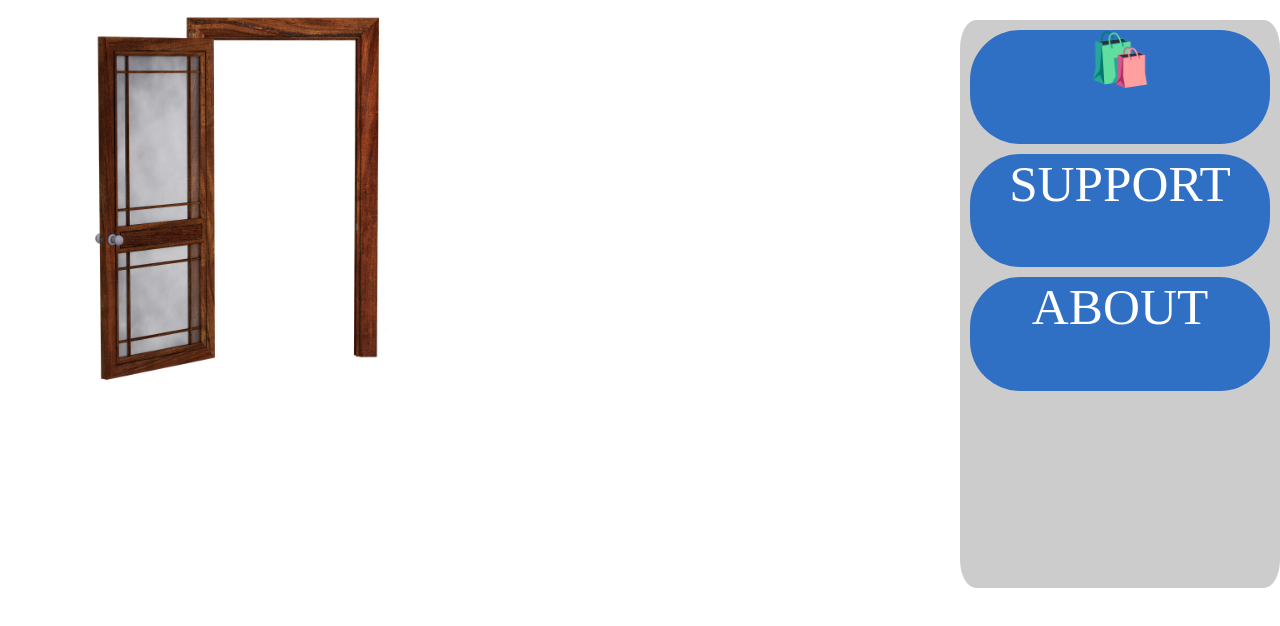
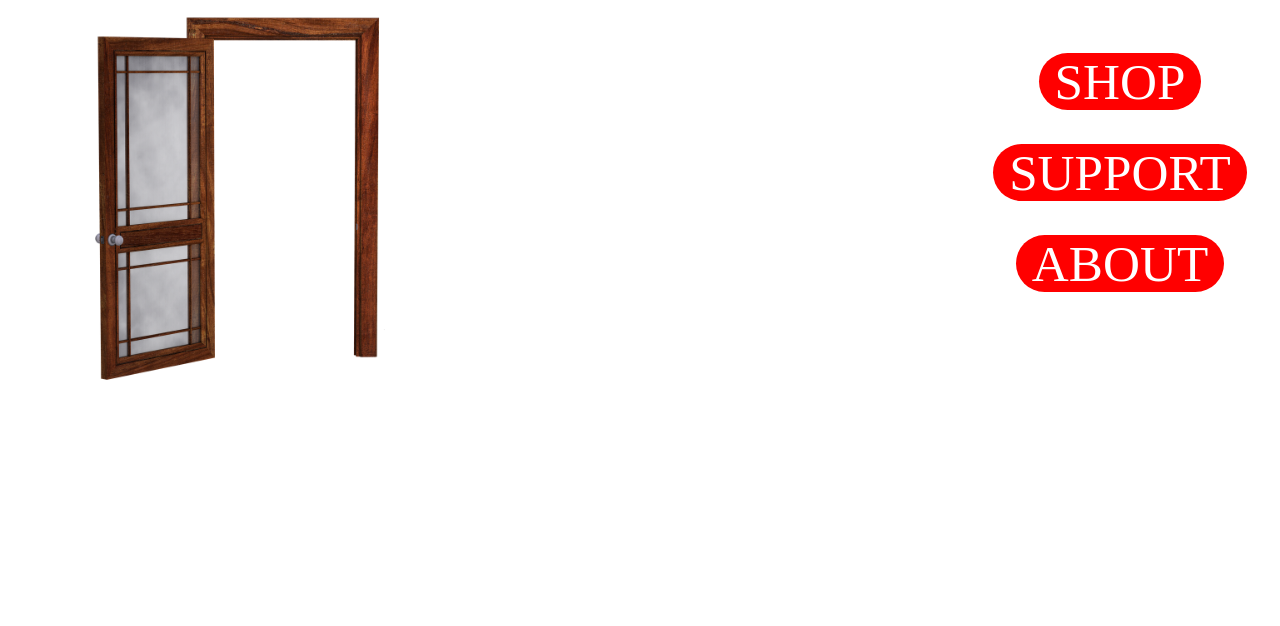
Before and after one commit to Nojoponken/Dorrkungen, a plain HTML site: page index.html in a window 1280 px wide. Shown: the part 130-756 px from the top of the page. Drawn offline with Linux system fonts and the light colour scheme.

Commit message:
animation

```diff
--- a/index.html
+++ b/index.html
@@ -20,10 +20,10 @@
         <aside class="indexAsideGrid">
             <ul>
                 <li>
-                    <a href="store.html">🛍️</a>
+                    <a href="store.html"> SHOP </a>
                 </li>
                 <li>
-                    <a href="store.html">SUPPORT</a>
+                    <a href="store.html"> SUPPORT </a>
                 </li>
                 <li>
                     <a href="store.html">ABOUT</a>
--- a/style.css
+++ b/style.css
@@ -33,20 +33,33 @@ img {
 
 ul {
   padding: 0;
-  background-color: #cccccc;
   border-radius: 5%;
 }
 li {
   text-align: center;
   list-style: none;
-  margin: 10px;
-  height: 20%;
-  background-color: #2f70c5;
-  border-radius: 50px;
+  margin-top: 10%;
 }
 
-a {
+li a {
+  padding-left: 5%;
+  padding-right: 5%;
   text-decoration: none;
   color: white;
+  background-color: red;
+  border-radius: 50px;
   font-size: 4vw;
 }
+
+li a:hover {
+  animation: hover 200ms ease-out forwards;
+}
+
+@keyframes hover {
+  from {
+    font-size: 4vw;
+  }
+  to {
+    font-size: 4.5vw;
+  }
+}
```
